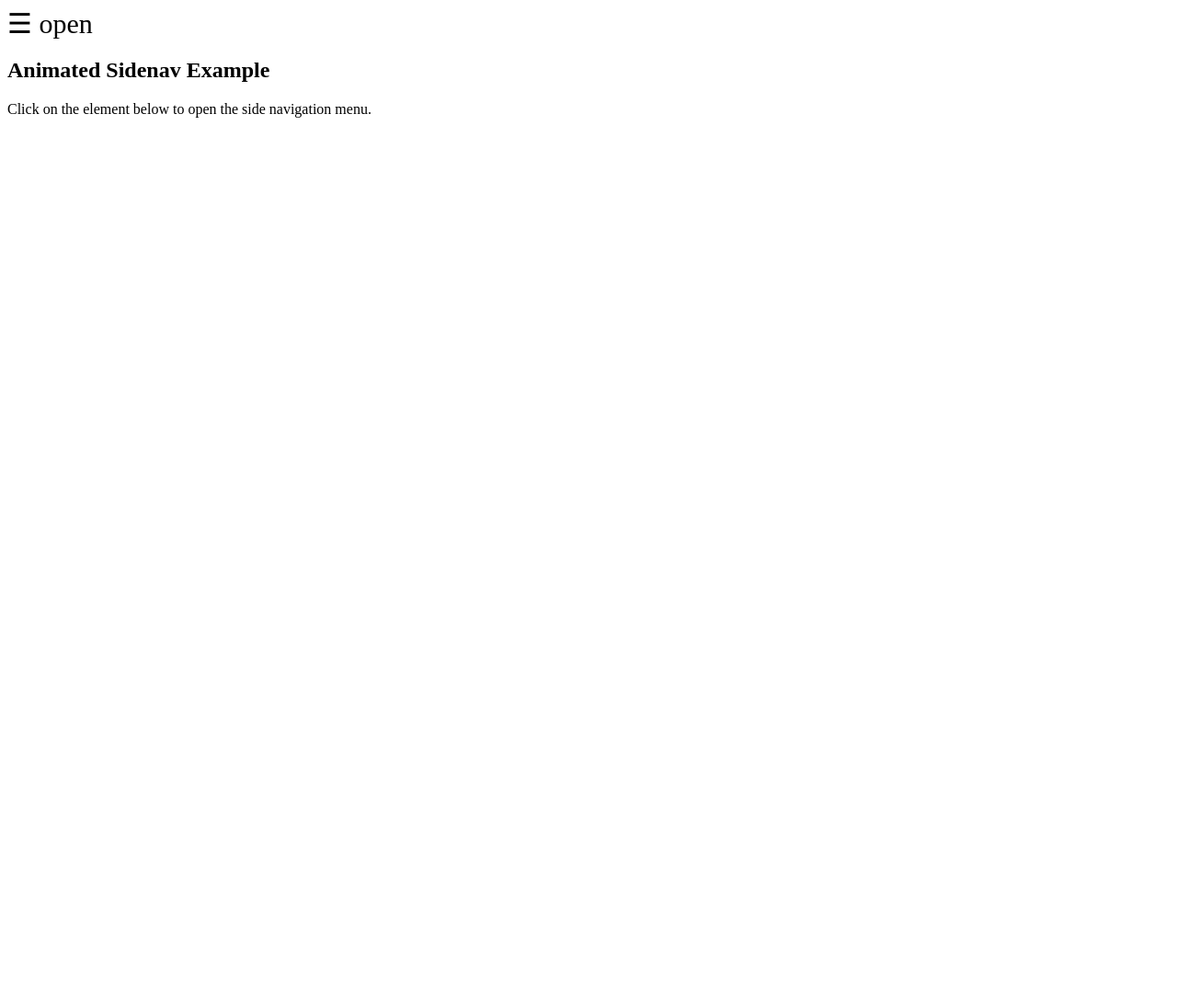
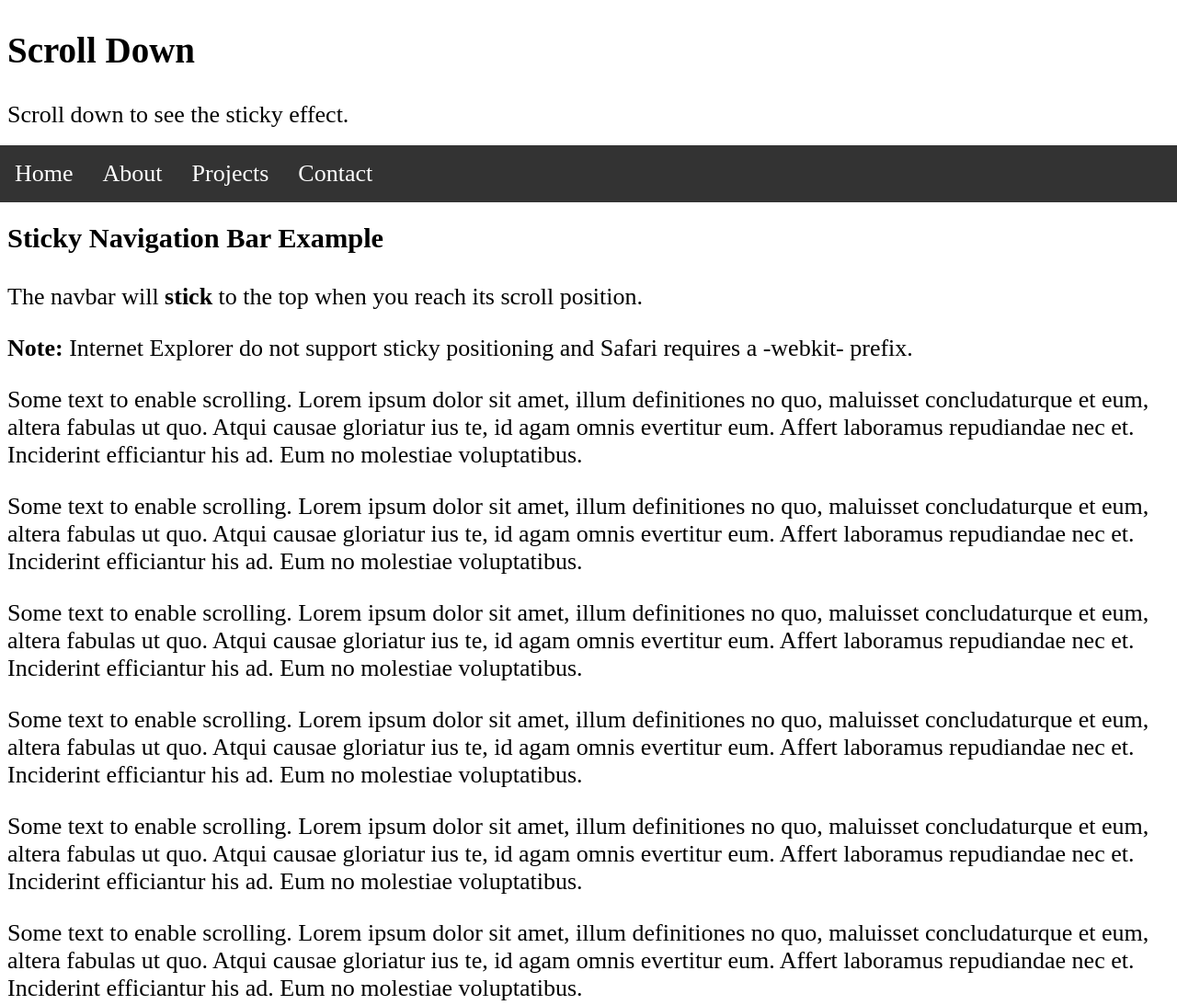
Before and after one commit to AlexZmasser/alexzmasser.com, a plain HTML site: page index2.html in a window 1280 px wide. Shown: the top 1093 px of the page at 92% size. Before the commit the page ends 800 px from the top, so only its background shows below. Drawn offline with Linux system fonts and the light colour scheme.

Commit message:
Add files via upload

```diff
--- a/index2.html
+++ b/index2.html
@@ -1,75 +1,27 @@
 <!DOCTYPE html>
-<html lang="en">
+<html>
 <head>
-<style>
-        body {
-          font-family: "Playfair Display";
-        }
+<link rel="stylesheet" href="style.css"></head>
+<body>
+  <h2>Scroll Down</h2>
+  <p>Scroll down to see the sticky effect.</p>
+<ul>
+  <li><a href="index.html">Home</a></li>
+  <li><a href="about.html">About</a></li>
+  <li><a href="projects.html">Projects</a></li>
+  <li><a href="contact.html">Contact</a></li>
+</ul>
 
-        .sidenav {
-          height: 100%;
-          width: 0;
-          position: fixed;
-          z-index: 1;
-          top: 0;
-          left: 0;
-          background-color: rgb(108, 108, 108);
-          overflow-x: hidden;
-          transition: 0.5s;
-          padding-top: 60px;
-        }
+<h3>Sticky Navigation Bar Example</h3>
+<p>The navbar will <strong>stick</strong> to the top when you reach its scroll position.</p>
+<p><strong>Note:</strong> Internet Explorer do not support sticky positioning and Safari requires a -webkit- prefix.</p>
+<p>Some text to enable scrolling. Lorem ipsum dolor sit amet, illum definitiones no quo, maluisset concludaturque et eum, altera fabulas ut quo. Atqui causae gloriatur ius te, id agam omnis evertitur eum. Affert laboramus repudiandae nec et. Inciderint efficiantur his ad. Eum no molestiae voluptatibus.</p>
+<p>Some text to enable scrolling. Lorem ipsum dolor sit amet, illum definitiones no quo, maluisset concludaturque et eum, altera fabulas ut quo. Atqui causae gloriatur ius te, id agam omnis evertitur eum. Affert laboramus repudiandae nec et. Inciderint efficiantur his ad. Eum no molestiae voluptatibus.</p>
+<p>Some text to enable scrolling. Lorem ipsum dolor sit amet, illum definitiones no quo, maluisset concludaturque et eum, altera fabulas ut quo. Atqui causae gloriatur ius te, id agam omnis evertitur eum. Affert laboramus repudiandae nec et. Inciderint efficiantur his ad. Eum no molestiae voluptatibus.</p>
+<p>Some text to enable scrolling. Lorem ipsum dolor sit amet, illum definitiones no quo, maluisset concludaturque et eum, altera fabulas ut quo. Atqui causae gloriatur ius te, id agam omnis evertitur eum. Affert laboramus repudiandae nec et. Inciderint efficiantur his ad. Eum no molestiae voluptatibus.</p>
+<p>Some text to enable scrolling. Lorem ipsum dolor sit amet, illum definitiones no quo, maluisset concludaturque et eum, altera fabulas ut quo. Atqui causae gloriatur ius te, id agam omnis evertitur eum. Affert laboramus repudiandae nec et. Inciderint efficiantur his ad. Eum no molestiae voluptatibus.</p>
+<p>Some text to enable scrolling. Lorem ipsum dolor sit amet, illum definitiones no quo, maluisset concludaturque et eum, altera fabulas ut quo. Atqui causae gloriatur ius te, id agam omnis evertitur eum. Affert laboramus repudiandae nec et. Inciderint efficiantur his ad. Eum no molestiae voluptatibus.</p>
+<p>Some text to enable scrolling. Lorem ipsum dolor sit amet, illum definitiones no quo, maluisset concludaturque et eum, altera fabulas ut quo. Atqui causae gloriatur ius te, id agam omnis evertitur eum. Affert laboramus repudiandae nec et. Inciderint efficiantur his ad. Eum no molestiae voluptatibus.</p>
 
-        .sidenav a {
-
-          padding: 8px 8px 8px 32px;
-          text-decoration: none;
-          font-size: 25px;
-          color: #000000;
-          display: block;
-          transition: 0.3s;
-        }
-
-        .sidenav a:hover {
-          color: #f1f1f1;
-        }
-
-        .sidenav .closebtn {
-          position: absolute;
-          top: 0;
-          right: 25px;
-          font-size: 36px;
-          margin-left: 50px;
-        }
-
-        @media screen and (max-height: 450px) {
-          .sidenav {padding-top: 15px;}
-          .sidenav a {font-size: 18px;}
-        }
-        </style>
-        </head>
-        <body>
-
-        <div id="mySidenav" class="sidenav">
-          <a href="javascript:void(0)" class="closebtn" onclick="closeNav()">&times;</a>
-          <a href="index.html">Home</a>
-          <a href="about.html">About</a>
-          <a href="contact.html">Contact</a>
-          <a href="projects.html">Projects</a>
-        </div>
-
-
-        <span style="font-size:30px;cursor:pointer" onclick="openNav()">&#9776; open</span>
-
-        <script>
-        function openNav() {
-          document.getElementById("mySidenav").style.width = "250px";
-        }
-
-        function closeNav() {
-          document.getElementById("mySidenav").style.width = "0";
-        }
-    </script>
 </body>
-  <h2>Animated Sidenav Example</h2>
-  <p>Click on the element below to open the side navigation menu.</p>
 </html>
--- a/style.css
+++ b/style.css
@@ -1,11 +1,39 @@
-.layout {
+body {
+  font-size: 26px;
+  font-family: "Futura";
+}
+h1,h2,h3 {
+  font-family: "Playfair Display";
+}
 
-    display: grid;
-    grid:
-      "sidebar body" 1fr
-      / 1fr auto;
-    gap: 8px;
-  }
+ul {
+  list-style-type: none;
+  margin: -8px;
+  padding: 0;
+  overflow: hidden;
+  background-color: #333;
+  position: -webkit-sticky; /* Safari */
+  position: sticky;
+  top: 0;
+}
 
-  .sidebar { grid-area: sidebar; }
-  .body { grid-area: body; }
+li {
+  float: left;
+}
+
+li a {
+  display: block;
+  color: white;
+  text-align: center;
+  padding: 16px 16px;
+  text-decoration: none;
+  font-family: "Playfair Display";
+}
+
+li a:hover {
+  background-color: #111;
+}
+
+.active {
+  background-color: #4CAF50;
+}
```
Also changed, not shown: about.html (+9 -76 lines), projects.html (+1 -45 lines).
